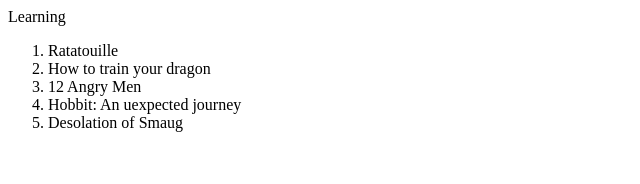
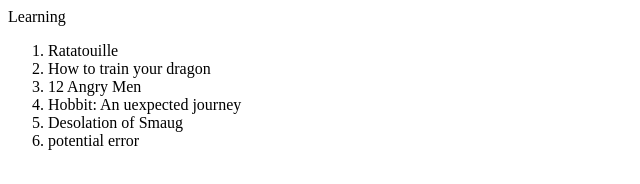
Before and after one commit to JoyMeera/my-first-repo, a plain HTML site: page index.html in a window 1280 px wide. Shown: the whole page, without its empty margins (0-640 px from the left). Drawn offline with Linux system fonts and the light colour scheme.

Commit message:
Add potential error

```diff
--- a/index.html
+++ b/index.html
@@ -12,7 +12,7 @@
             <li>12 Angry Men</li>
             <li>Hobbit: An uexpected journey</li>
             <li>Desolation of Smaug</li>
-
+            <li>potential error</li>
         </ol>
     </body>
 
```
